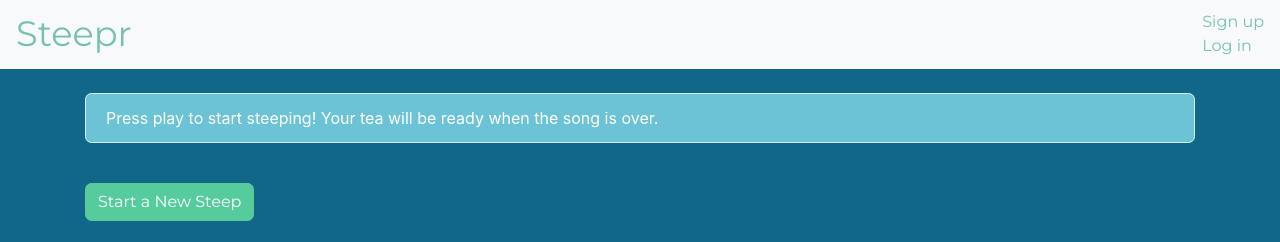
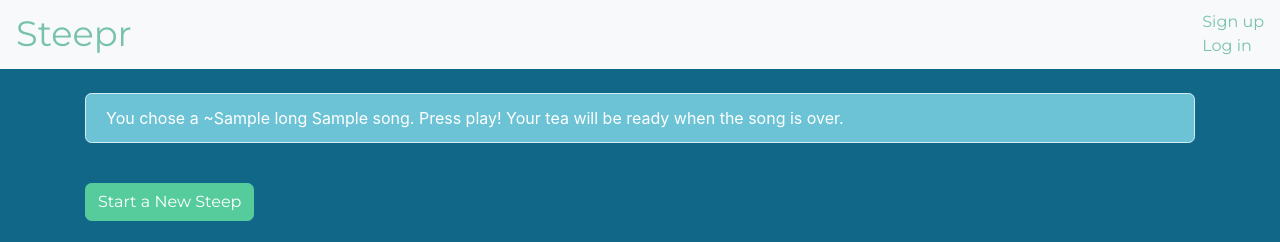
Before and after one commit to maxhirtens/steepr, a Flask app: page /player/1 in a window 1280 px wide. Shown: the top 242 px of the page. Run offline with Flask 2, Linux system fonts and the light colour scheme; tables that the repository leaves empty hold one stand-in row (values such as "Sample post").

Commit message:
ready for heroku

```diff
--- a/app.py
+++ b/app.py
@@ -31,6 +31,27 @@ load_dotenv()
 # Using Spotipy for Auth help
 sp = spotipy.Spotify(client_credentials_manager=SpotifyClientCredentials())
 
+def search_json(minutes, tracks):
+  '''Search through json for tracks that match selected minutes.'''
+
+  ids = []
+
+  for item in tracks:
+      name = item['name']
+
+      artist = item['artists'][0]['name']
+
+      id = item['id']
+
+      duration = item['duration_ms']
+
+      rounded_duration = round((duration/60000), 2)
+
+      if rounded_duration >= (minutes-0.2) and rounded_duration <= (minutes+0.2):
+        ids.append(id)
+
+  return ids
+
 def get_track(minutes, genre):
     '''Get matching track from Spotify API, send src id to embedded player.'''
 
@@ -45,26 +66,11 @@ def get_track(minutes, genre):
 
     tracks = result['tracks']['items']
 
-    ids = []
-
-    for item in tracks:
-      name = item['name']
-
-      artist = item['artists'][0]['name']
-
-      id = item['id']
-
-      duration = item['duration_ms']
-
-      rounded_duration = round((duration/60000), 2)
-
-      if rounded_duration >= (minutes-0.2) and rounded_duration <= (minutes+0.2):
-        ids.append(id)
+    ids = search_json(minutes, tracks)
 
     src_id = choice(ids)
 
     return src_id
-
 
 def get_track_from_src(src_id):
   '''This is for the steep info page. It gets a track name from the src_id in session.'''
@@ -172,7 +178,7 @@ def show_player():
   try:
     src_id = get_track(minutes, genre)
     session['src_id'] = src_id
-    flash('Press play to start steeping! Your tea will be ready when the song is over.', 'info')
+    flash(f'You chose a ~{minutes} minute long {genre} song. Press play! Your tea will be ready when the song is over.', 'info')
     return render_template('player.html', src_id=src_id, genre=genre, minutes=minutes, form=form)
 
   except:
@@ -191,7 +197,7 @@ def show_player_for_saved_steep(steep_id):
   else:
     src_id = get_track(int(minutes), genre)
 
-  flash(f'Press play to start steeping! Your tea will be ready when the song is over.', 'info')
+  flash(f'You chose a ~{minutes} long {genre} song. Press play! Your tea will be ready when the song is over.', 'info')
   return render_template('player2.html', src_id=src_id, genre=genre, minutes=minutes)
 
 @app.route('/savesteep', methods=['GET', 'POST'])
@@ -262,7 +268,6 @@ def delete_steep(steep_id):
         flash("Access unauthorized.", "danger")
         return redirect("/")
 
-
   db.session.delete(steep)
   db.session.commit()
 
--- a/templates/homepage.html
+++ b/templates/homepage.html
@@ -19,6 +19,7 @@
           <option value="3">3 minutes</option>
           <option value="4" selected>4 minutes</option>
           <option value="5">5 minutes</option>
+          <option value="6">6 minutes</option>
         </select>
         <br />
         <label for="genre">Genre</label>
--- a/templates/steep.html
+++ b/templates/steep.html
@@ -3,7 +3,7 @@
 <div class="container">
   <h1>Your Steep Info</h1>
   <ul class="list">
-    <li>Name: {{steep.name}}</li>
+    <li>{{steep.name}} by {{steep.username}}</li>
     {% if steep.genre %}
     <li>Genre: {{steep.genre.title()}}</li>
     {% else %}
```
Also changed, not shown: 1 other file.
